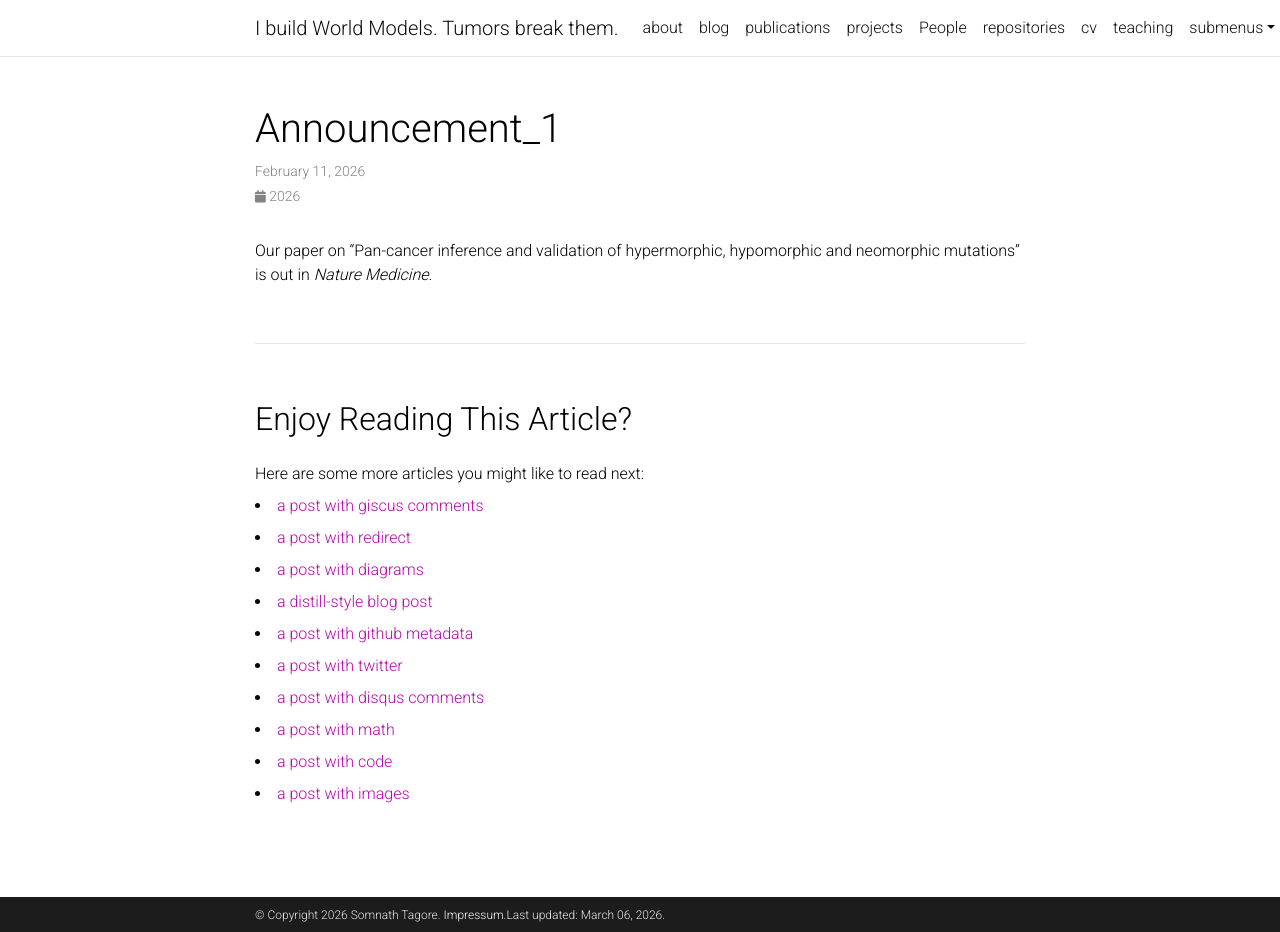
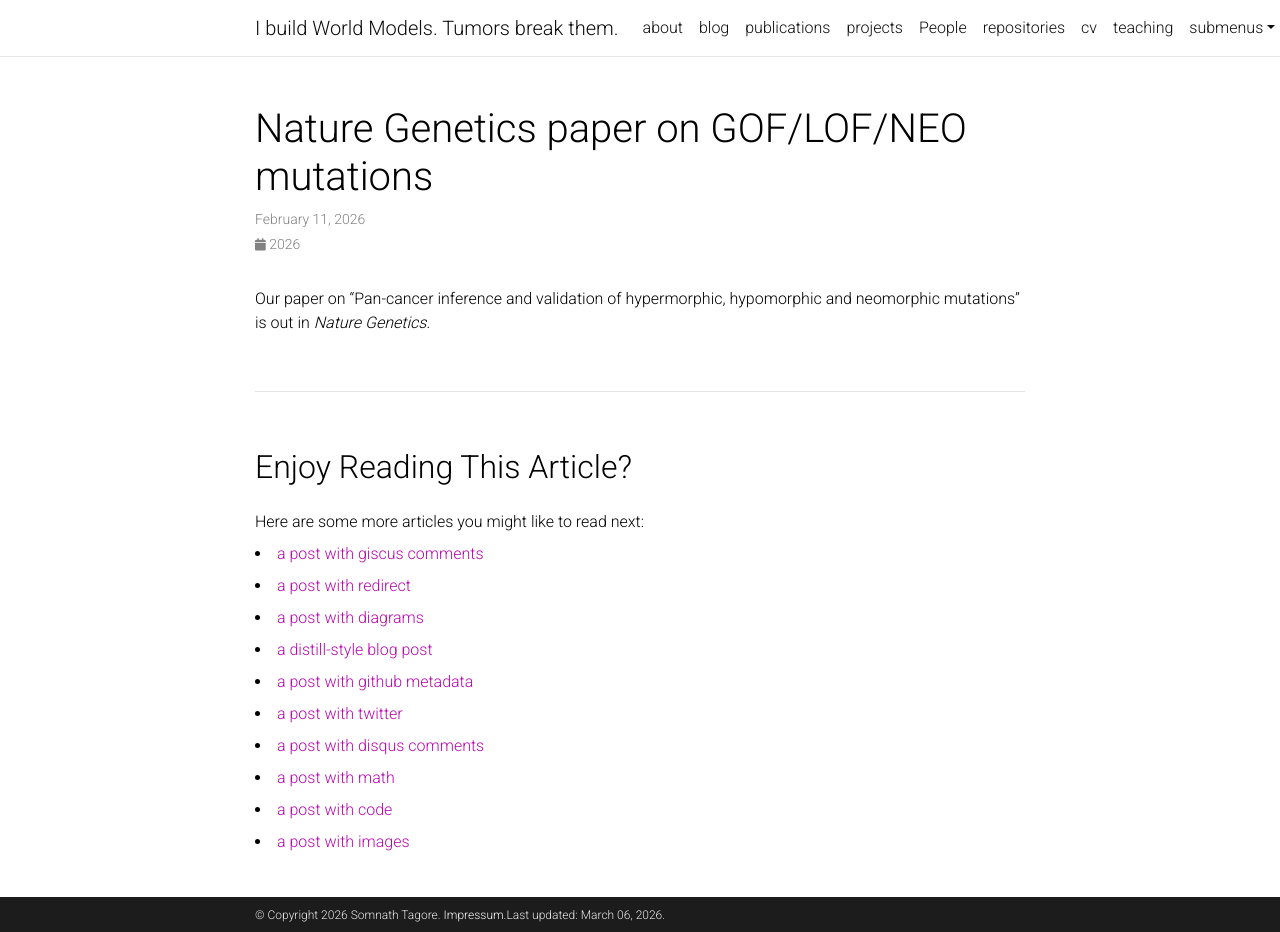
Before and after one commit to somnathtagore/somnathtagore.github.io, a Jekyll site: the page built from _news/announcement_1.md, in a window 1280 px wide and 932 px high. Built offline with Jekyll 4.4.1, drawn with Linux system fonts in a browser that asks for light colours; comment, search, counter and statistics services are not loaded; a style sheet for code colours, icons or effects is not loaded.

Commit message:
Update announcement_1.md

```diff
--- a/_news/announcement_1.md
+++ b/_news/announcement_1.md
@@ -1,6 +1,7 @@
 ---
 layout: post
+title: Nature Genetics paper on GOF/LOF/NEO mutations
 date: 2026-02-11 15:59:00-0400
 ---
 
-Our paper on "Pan-cancer inference and validation of hypermorphic, hypomorphic and neomorphic mutations" is out in *Nature Medicine*.
+Our paper on "Pan-cancer inference and validation of hypermorphic, hypomorphic and neomorphic mutations" is out in *Nature Genetics*.
```
